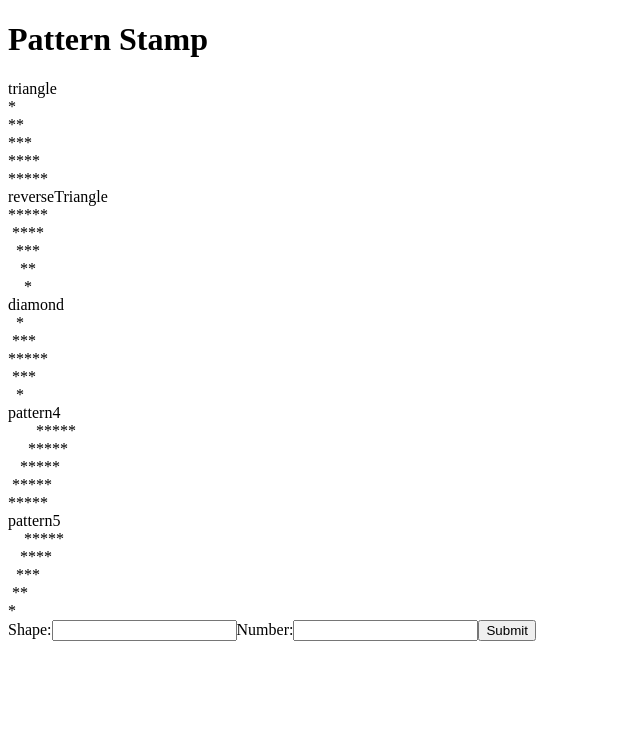
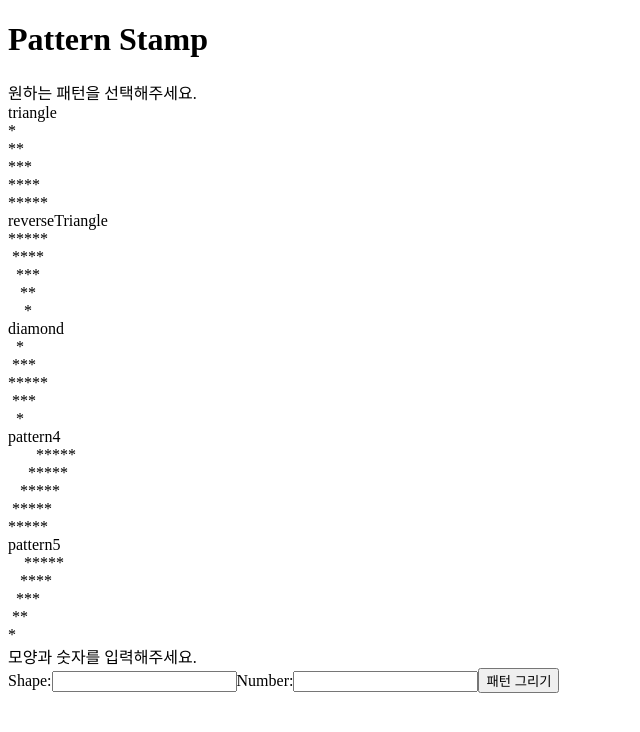
Before and after one commit to bohyeon-n/youngint-lesson, a React app: page / in a window 1280 px wide. Shown: the top 732 px of the page, without its empty margins (0-640 px from the left). Built offline with nearby package versions, Linux system fonts and the light colour scheme.

Commit message:
사용자 설명추가, 버튼 글자 변경

```diff
--- a/src/components/Form.tsx
+++ b/src/components/Form.tsx
@@ -52,7 +52,7 @@ export class Form extends React.Component<FormProps, {}> {
               step={2}
             />
           </label>
-          <button>Submit</button>
+          <button>패턴 그리기</button>
         </form>
       </div>
     );
--- a/src/index.scss
+++ b/src/index.scss
@@ -9,10 +9,8 @@
     margin: 10px;
     padding: 10px;
     &:hover {
-      transform: scale(1.1);
     }
     &.active {
-      background: rgb(216, 191, 216);
     }
     .pattern {
       width: 50px;
--- a/src/pages/MainPage.tsx
+++ b/src/pages/MainPage.tsx
@@ -85,11 +85,13 @@ export default class MainPage extends React.Component {
     return (
       <div>
         <h1>Pattern Stamp</h1>
+        <div>원하는 패턴을 선택해주세요.</div>
         <List
           list={patterns}
           handleItemClick={this.onSelectPattern}
           activeItem={pattern}
         />
+        <div>모양과 숫자를 입력해주세요.</div>
         <FormContainer
           drawPattern={this.drawPattern}
           pattern={pattern}
```
